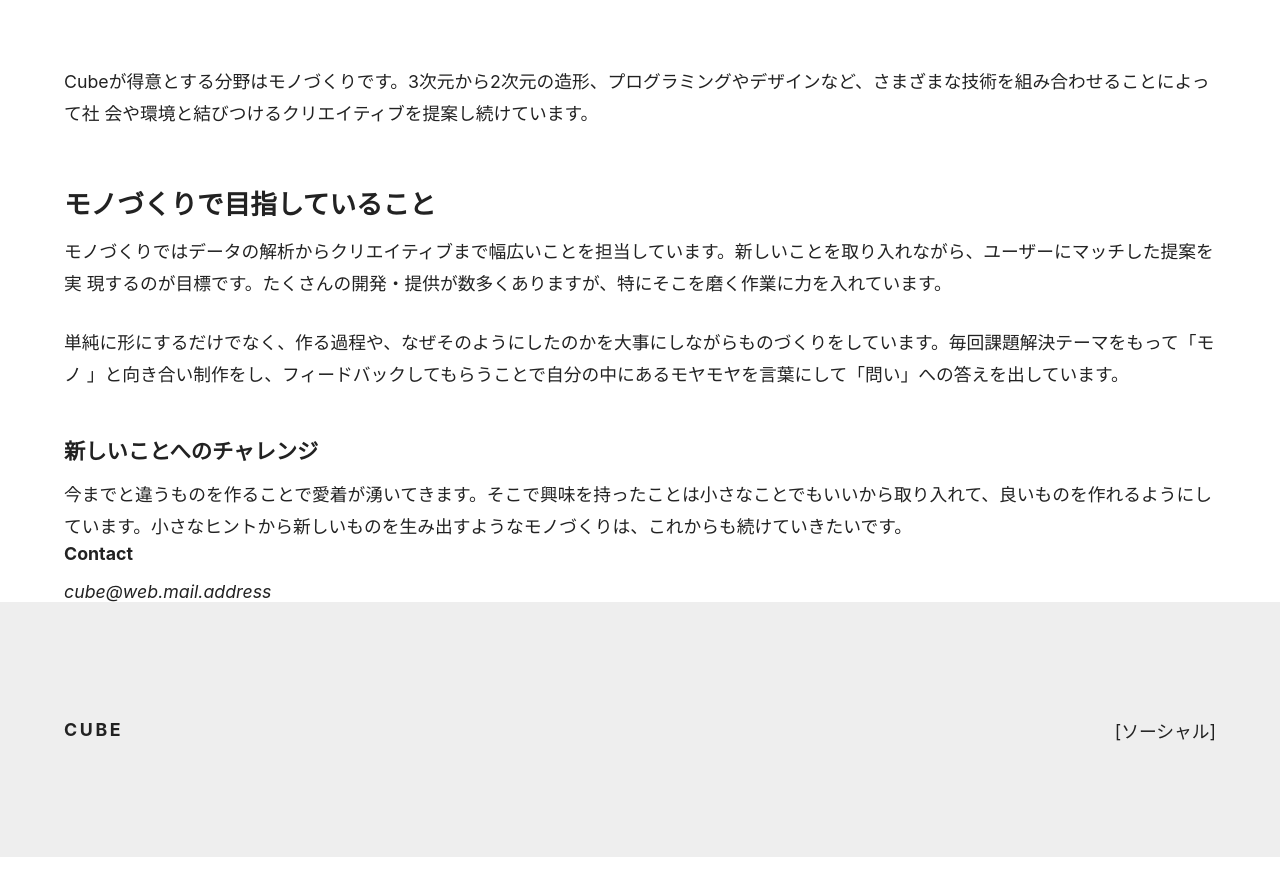
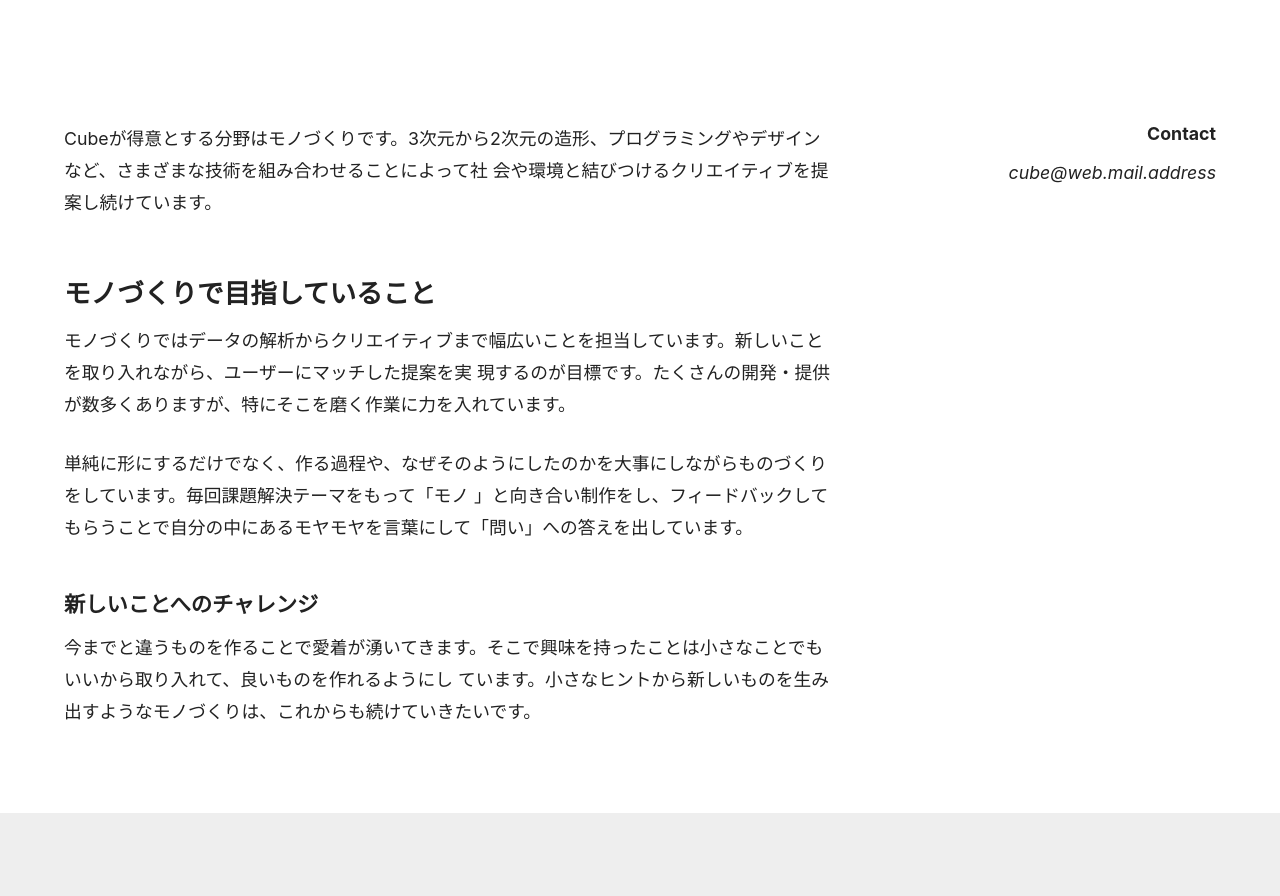
Before and after one commit to itc-s22022/chap1-finished, a Next.js app: page /about in a window 1280 px wide. Shown: the part 440-1336 px from the top of the page. Before the commit the page ends 1297 px from the top, so only its background shows below. Built offline with nearby package versions, Linux system fonts and the light colour scheme.

Commit message:
4.8 2段組レイアウト

```diff
--- /dev/null
+++ b/components/two-column.js
@@ -0,0 +1,25 @@
+import styles from 'styles/two-column.module.css'
+
+export function TwoColumn({ children }) {
+  return (
+    <div className={styles.flexContainer}>
+      {children}
+    </div>
+  )
+}
+
+export function TwoColumnMain({ children }) {
+  return (
+    <div className={styles.main}>
+      {children}
+    </div>
+  )
+}
+
+export function TwoColumnSidebar({ children }) {
+  return (
+    <div className={styles.sidebar}>
+      {children}
+    </div>
+  )
+}
--- a/pages/about.js
+++ b/pages/about.js
@@ -2,12 +2,14 @@ import Container from 'components/container'
 import Hero from 'components/hero'
 import PostBody from 'components/post-body'
 import Contact from 'components/contact'
+import { TwoColumn, TwoColumnMain, TwoColumnSidebar } from 'components/two-column'
 
 export default function About() {
   return (
     <Container>
       <Hero title="About" subtitle="About development activities" />
-
+      <TwoColumn>
+        <TwoColumnMain>
           <PostBody>
             <p>
               Cubeが得意とする分野はモノづくりです。3次元から2次元の造形、プログラミングやデザインなど、さまざまな技術を組み合わせることによって社
@@ -28,8 +30,12 @@ export default function About() {
               ています。小さなヒントから新しいものを生み出すようなモノづくりは、これからも続けていきたいです。
             </p>
           </PostBody>
+        </TwoColumnMain>
 
+        <TwoColumnSidebar>
           <Contact />
+        </TwoColumnSidebar>
+      </TwoColumn>
     </Container>
   )
 }
--- /dev/null
+++ b/styles/two-column.module.css
@@ -0,0 +1,29 @@
+.flexContainer {
+    composes: sideBySide from './utils.module.css';
+    gap: var(--space-md);
+    margin: var(--space-md) 0 var(--space-lg);
+}
+
+@media (min-width: 768px) {
+    .main {
+        width: 768px;
+    }
+
+    .sidebar {
+        width: 240px;
+        position: sticky;
+        top: 40px;
+        align-self: flex-start;
+    }
+
+    .sidebar * {
+        text-align: right;
+    }
+
+    .sidebar :is(div, ul) {
+        width: fit-content;
+        margin-left: auto;
+        place-items: flex-end;
+        place-content: flex-end;
+    }
+}
```
Lines whose indentation alone changed are shown as unchanged.
